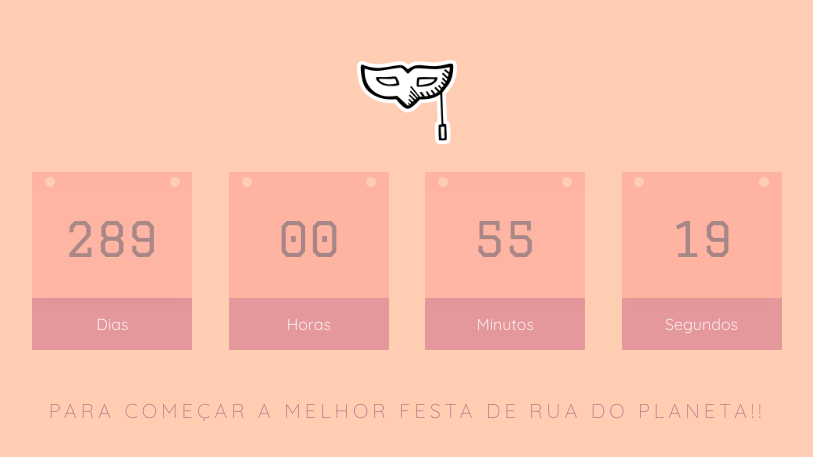
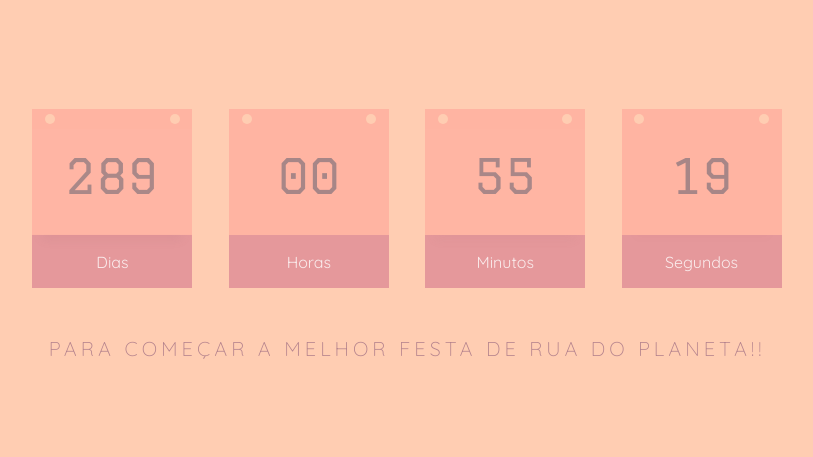
Before and after one commit to danilocerqueira/quantofaltaprocarnaval.com.br, a plain HTML site: page index.html in a window 1280 px wide. Shown: the part 171-628 px from the top of the page, without its empty margins (233-1046 px from the left). Drawn offline with nearby package versions, Linux system fonts and the light colour scheme.

Commit message:
Update index.html

```diff
--- a/index.html
+++ b/index.html
@@ -7,10 +7,7 @@
 </head>
 <body>
     <div id="app">
-        <div style="text-align: center;">
-            <h1></h1>
-            <img src="main-logo.png" width="100" />
-        </div>
+
         <countdown></countdown>
     </div>
     <script src="https://cdnjs.cloudflare.com/ajax/libs/vue/2.2.4/vue.min.js" type="text/javascript"></script>
```
